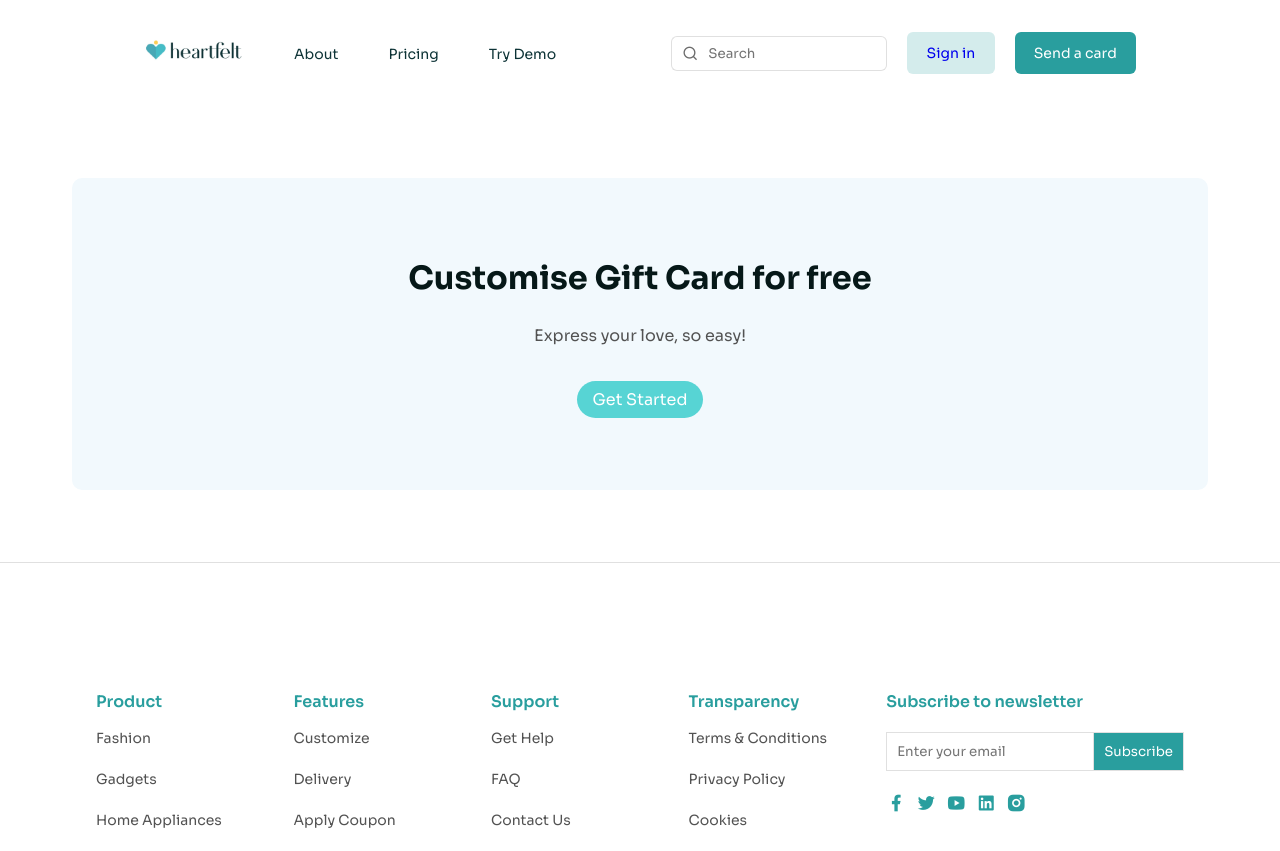
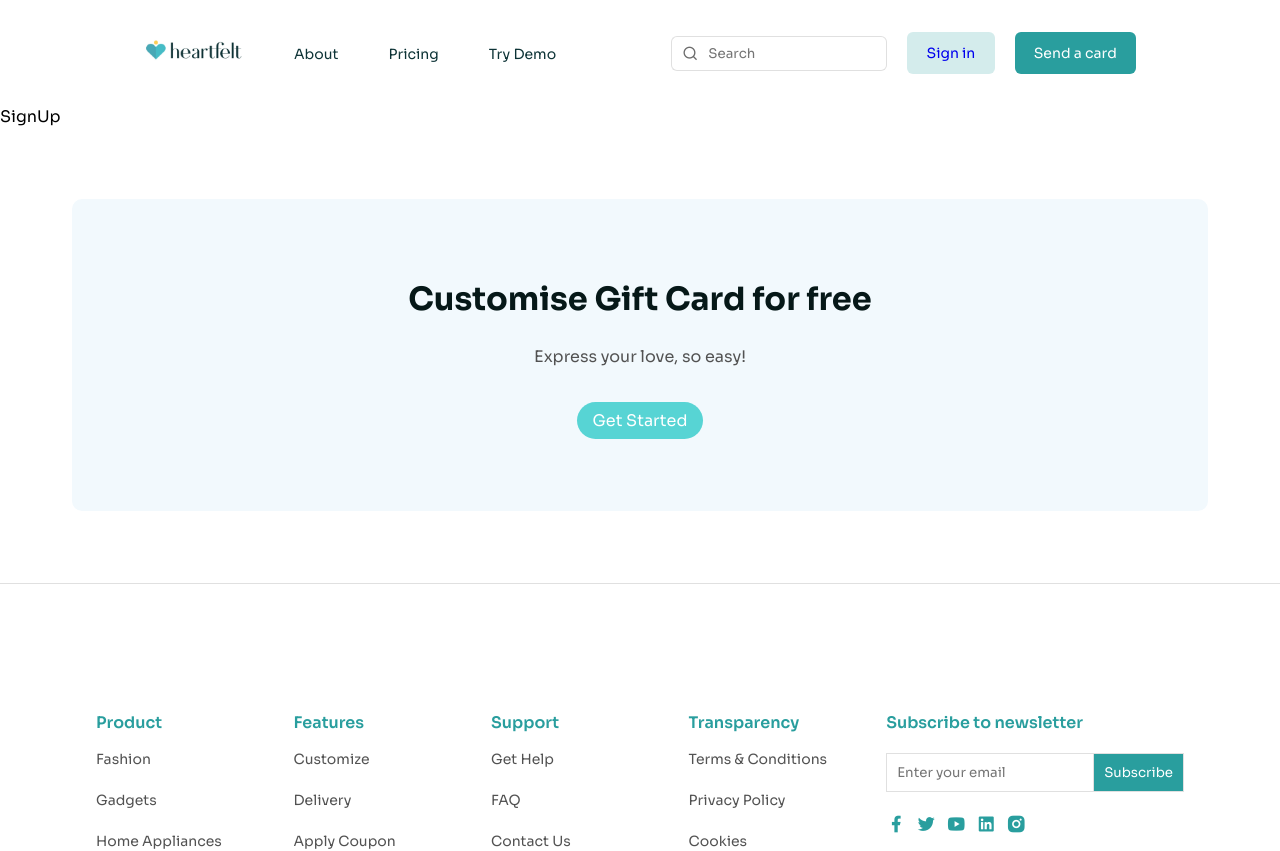
Before and after one commit to Franklin-raph/heart-felt-personal, a React (Vite) app: page /sign-up in a window 1280 px wide. Shown: the top 851 px of the page. Built offline with nearby package versions, Linux system fonts and the light colour scheme.

Commit message:
added the links to the remainign auths pages

```diff
--- a/src/App.jsx
+++ b/src/App.jsx
@@ -12,6 +12,7 @@ import CookiePolicy from './pages/cookie-policy/CookiePolicy'
 import ContactUs from './pages/contact-us/ContactUs'
 import FAQ from './pages/faq/FAQ'
 import SignIn from './pages/authentication/sign-in/SignIn'
+import SignUp from './pages/authentication/sign-up/SignUp'
 import ForgotPassword from './pages/authentication/forgot-password/ForgotPassword'
 import PasswordReset from './pages/authentication/password-reset/PasswordReset'
 import './App.css'
@@ -32,6 +33,9 @@ function App() {
         <Route path='/faq' element={<FAQ />} />
         <Route path='/contact-us' element={<ContactUs />} />
         <Route path='/sign-in' element={<SignIn />} />
+        <Route path='/sign-up' element={<SignUp />} />
+        <Route path='/forgotPassword' element={<ForgotPassword />} />
+        <Route path='/password-reset' element={<PasswordReset />} />
       </Routes>
       <Footer />
     </BrowserRouter>
--- a/src/pages/authentication/sign-up/SignUp.jsx
+++ b/src/pages/authentication/sign-up/SignUp.jsx
@@ -0,0 +1,9 @@
+import React from 'react'
+
+const SignUp = () => {
+  return (
+    <div>SignUp</div>
+  )
+}
+
+export default SignUp
```
